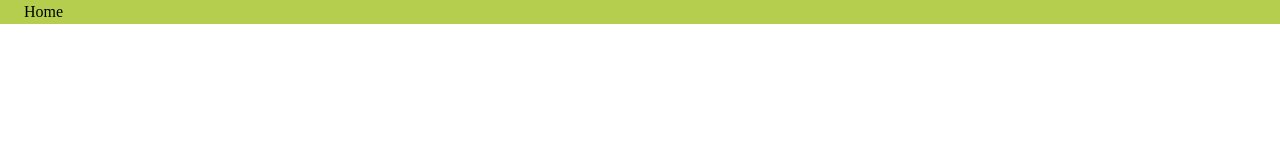
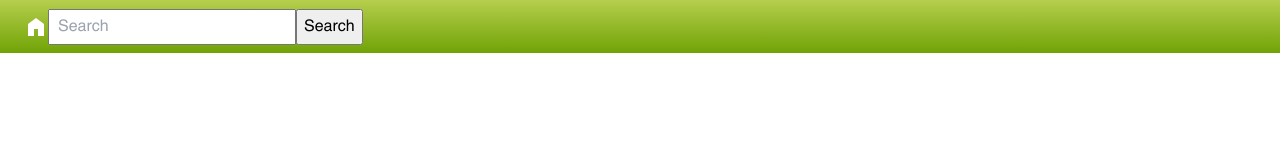
Before and after one commit to dev-bazz/Check-My-ZUR000143FM3, a website: page index.html in a window 1280 px wide. Drawn offline with Linux system fonts and the light colour scheme.

Commit message:
style: 🦚 basic style for navbar and search

```diff
--- a/index.html
+++ b/index.html
@@ -10,7 +10,14 @@
 
   <body>
     <nav class="navbar">
-      <p>Home</p>
+      <img src="./assets/home.svg" alt="logo">
+      <div class="navbar_1">
+        <div class="navbar_search__container">
+          <input type="text" class="navbar_search__input" placeholder="Search">
+          <button class="navbar_search__button">Search</button>
+        </div>
+      </div>
+
     </nav>
 
   </body>
--- a/sass/home.scss
+++ b/sass/home.scss
@@ -1,6 +1,24 @@
 @use "./functions.scss" as *;
+@use "./colors.scss" as *;
 
 .navbar {
-	background-color: #b6ce4d;
+	background: map-get($colors, "gradient");
 	padding-inline: px-to-rem(24px);
+	min-height: px-to-rem(45px);
+	font-family: helvetica;
+	display: flex;
+	align-items: center;
+	user-select: none;
+	padding-block: px-to-rem(4px);
+
+	&_search__container {
+		display: flex;
+	}
+
+	&_search__input {
+		&::placeholder {
+			color: map-get($colors, "gray-400");
+		}
+		padding: px-to-rem(4px) px-to-rem(8px);
+	}
 }
--- a/sass/style.scss
+++ b/sass/style.scss
@@ -1,2 +1,3 @@
 @use "./reset.scss";
+@use "./utilities.scss";
 @use "./home.scss";
```
Also changed, not shown: styles/style.css, 1 other file.
